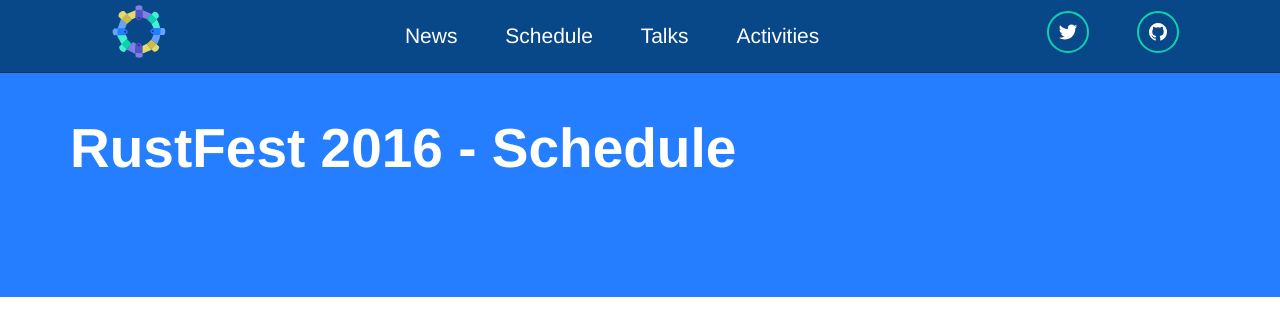
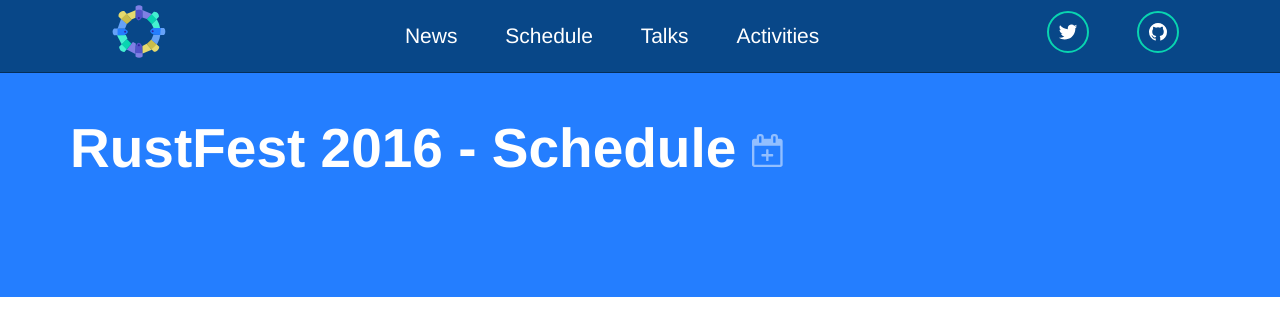
Before and after one commit to RustFestEU/blog.rustfest.eu, a Jekyll site: the page built from schedule.html, in a window 1280 px wide. Shown: the top 324 px of the page. Built offline with Jekyll 4.4.1, drawn with Linux system fonts in a browser that asks for light colours.

Commit message:
add link to ical for schedule

```diff
--- a/_includes/_schedule.html
+++ b/_includes/_schedule.html
@@ -1,3 +1,11 @@
+
+<div class='popout'>
+  <section>
+    <h1>RustFest 2016 - Schedule <a href="http://lanyrd.com/2016/rustfest/save-to-calendar/">{% include icons/calendar.svg %} </a></h1>
+  </section>
+</div>
+
+
 <div class='schedule'>
   <section>
     <h2 class="title">Saturday, 17th September</h2>
--- a/schedule.html
+++ b/schedule.html
@@ -4,11 +4,4 @@
 title: Schedule
 ---
 
-<div class='popout'>
-  <section>
-    <h1>RustFest 2016 - Schedule</h1>
-  </section>
-</div>
-
-
 {% include _schedule.html %}
```
Also changed, not shown: index.html (+0 -7 lines), _includes/icons/calendar.svg (added).
